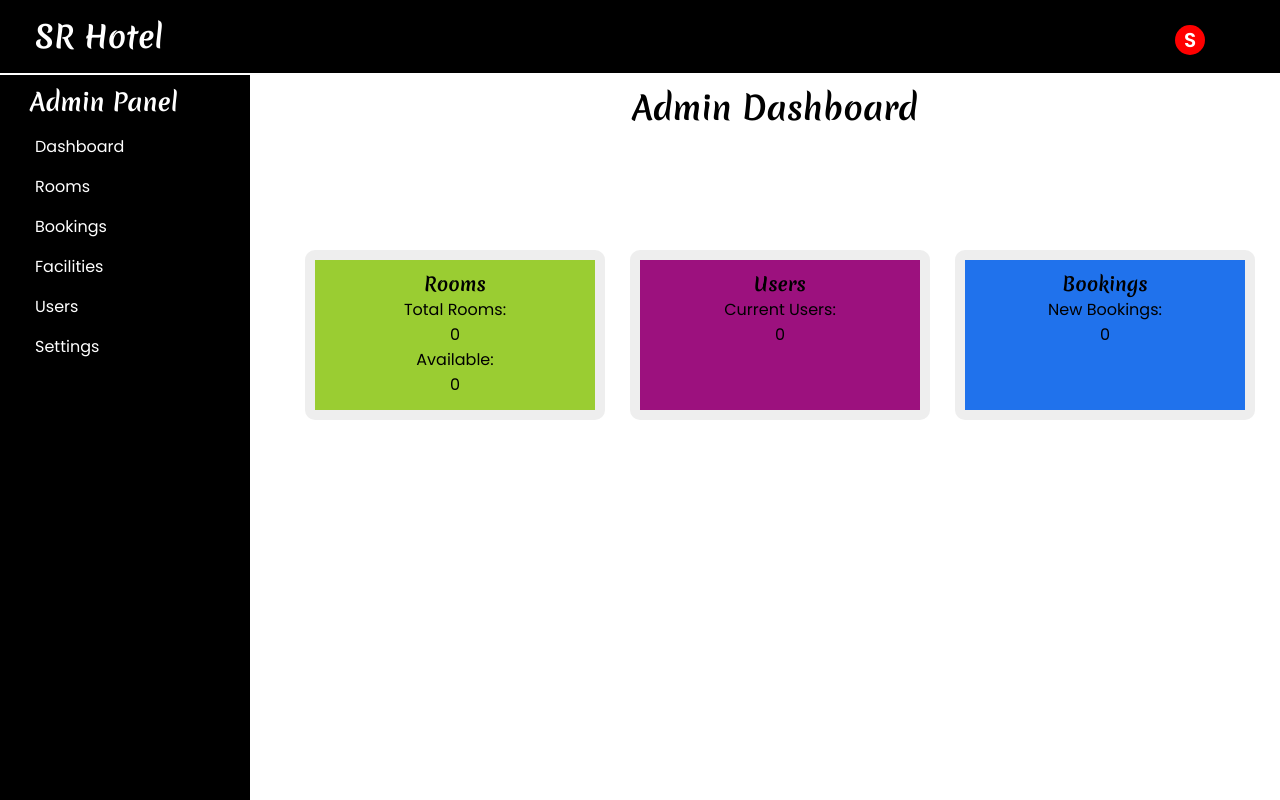
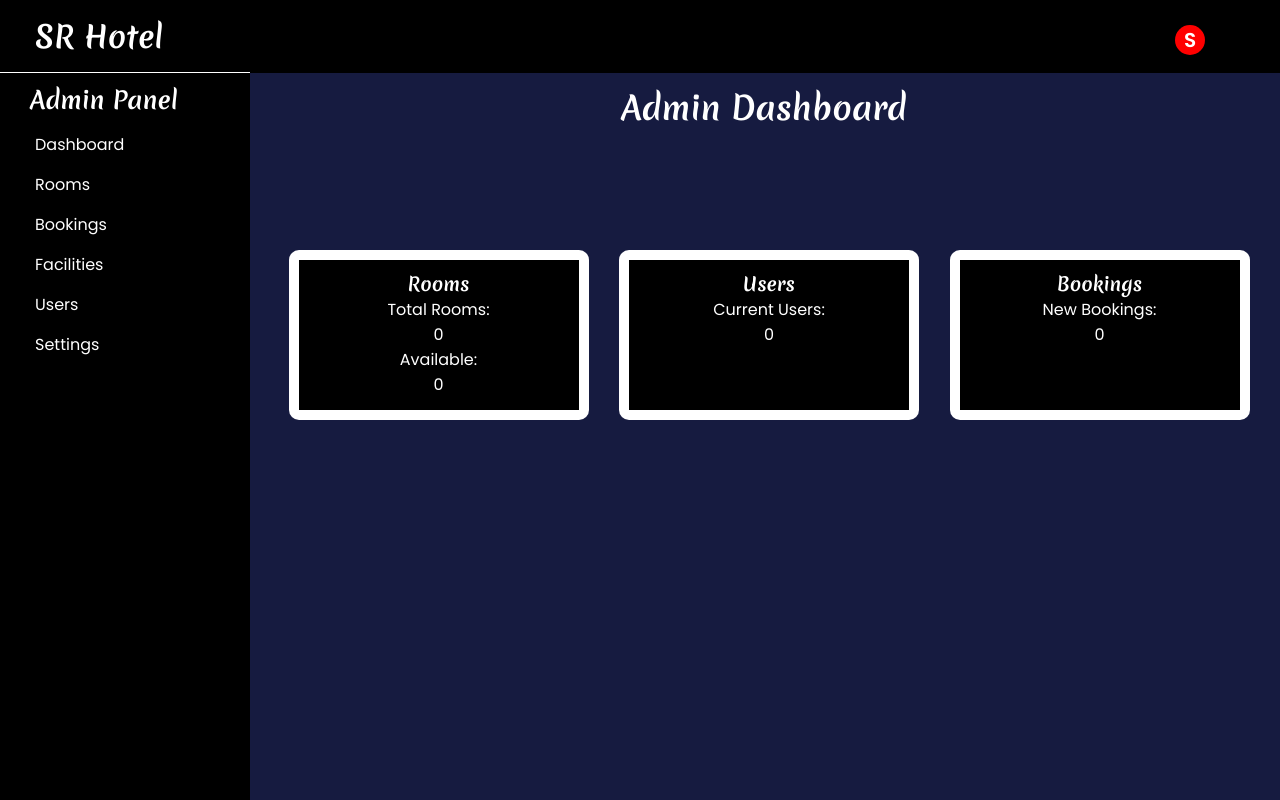
Before and after one commit to rohitghatal1/hotel_booking, a PHP site: page /a_adminDashboard.php in a window 1280 px wide. Run offline with PHP 8.4, Linux system fonts and the light colour scheme; the visitor is signed in with stand-in values (Sample User, id 1); data that the repository does not hold is empty.

Commit message:
added stye in user side and changed style in admin panel

```diff
--- a/CSS/facilities.css
+++ b/CSS/facilities.css
@@ -417,6 +417,10 @@ hr {
     left: 10px;
 }
 
+.copyright-info{
+    cursor: pointer;
+}
+
 .privacy-container {
     display: flex;
     justify-content: center;
--- a/CSS/rooms.css
+++ b/CSS/rooms.css
@@ -593,6 +593,11 @@ hr{
     position: relative;
     left: 10px;
 }
+
+.copyright-info{
+    cursor: pointer;
+}
+
 .privacy-container{
     display: flex;
     justify-content: center;
--- a/CSS/style.css
+++ b/CSS/style.css
@@ -754,6 +754,11 @@ hr{
     position: relative;
     left: 10px;
 }
+
+.copyright-info{
+    cursor: pointer;
+}
+
 .privacy-container{
     display: flex;
     justify-content: center;
--- a/HTML/aboutUs.php
+++ b/HTML/aboutUs.php
@@ -85,7 +85,7 @@ getContactDetails(); //function call to retrieve data from the databases
                         <div class="founder-description">
                             <h3 class="founder-name heading-font">Ilu Dangol</h3>
                         </div>
-                        <img src="../team/ilu4.jpg">
+                        <img src="../team/ilu.jpg">
                     </div>
                 </div>
             </fieldset>
--- a/admin/css/adminDashboard.css
+++ b/admin/css/adminDashboard.css
@@ -2,6 +2,10 @@
     padding: 0;
     margin: 0;
     box-sizing: border-box;
+}
+
+body{
+    background-color: #161B40;
 }
 
 /* for styling all heading with same font  */
@@ -104,7 +108,7 @@
 
 .sidebar{
     position: fixed;
-    top: 75px;
+    top: 72px;
     left: 0;
     width: 250px;
     height: 100%;
@@ -112,6 +116,7 @@
     color: white;
     padding: 10px;
     padding-left: 30px;
+    border-top: 1px solid #fff;
 }
 
 .sidebar_menu{
@@ -135,13 +140,15 @@
 }
 
 .dashboard-content{
+    background-color: #161B40;
     margin-top: 75px;
-    margin-left: 270px;
+    margin-left: 15.5rem;
     padding: 10px;
 }
 
 .dashboard-content h1{
     text-align: center;
+    color: #fff;
 }
 .cards{
     display: flex;
@@ -156,45 +163,33 @@ p{
     margin-left: 10px;
     text-align: center;
     width: 300px;
-    background-color: #eee;
+    background-color: #fff;
     border-radius: 10px;
     padding: 10px;
 }
 
 .roomCard{
     padding: 10px;
-    background-color: yellowgreen;
+    background-color: black;
+    color: #fff;
     min-height: 150px;
-    transition: background-color 1s;
-}
-
-.roomCard:hover{
-    background: radial-gradient(circle at top right, blue, green, yellow);
 }
 
 .userCard{
     padding: 10px;
-    background-color: rgb(156, 17, 126);
+    background-color: black;
+    color: #fff;
     min-height: 150px;
-    transition: background-color 1s;
-}
-
-.userCard:hover{
-    background: radial-gradient(circle at top right, rgb(28, 236, 205), rgb(172, 4, 158), rgb(81, 23, 225));
 }
 
 .bookingCard{
     padding: 10px;
-    background-color: rgb(32, 114, 236);
+    background-color: black;
+    color: #fff;
     min-height: 150px;
-    transition: background-color 1s;
-}
-
-.bookingCard:hover{
-    background: radial-gradient(circle at top right, rgb(12, 250, 47), rgb(54, 10, 231), rgb(214, 22, 22));
 }
 
 a{
     text-decoration: none;
-    color: black;
+    color: #fff;
 }
--- a/admin/css/booking.css
+++ b/admin/css/booking.css
@@ -2,6 +2,10 @@
     padding: 0;
     margin: 0;
     box-sizing: border-box;
+}
+
+body{
+    background-color: #161B40;
 }
 
 /* for styling all heading with same font  */
@@ -140,7 +144,7 @@
     margin-left: 270px;
     padding: 15px;
     width: 1200px;
-    background-color: #ccc;
+    background-color: black;
     border-radius: 10px;
     box-shadow: 5px 5px 5px rgba(0,0,0,0.3);
 }
--- a/admin/css/users.css
+++ b/admin/css/users.css
@@ -2,6 +2,10 @@
     padding: 0;
     margin: 0;
     box-sizing: border-box;
+}
+
+body{
+    background-color: #161B40;
 }
 
 /* for styling all heading with same font  */
@@ -140,7 +144,7 @@
     margin-left: 270px;
     padding: 15px;
     width: 1200px;
-    background-color: #ccc;
+    background-color: black;
     border-radius: 10px;
     box-shadow: 5px 5px 5px rgba(0,0,0,0.3);
 }
```
Also changed, not shown: CSS/aboutUs.css (+5 -3 lines), CSS/contactUs.css (+4 -3 lines), admin/css/Admin_facilities.css (+10 -8 lines), admin/css/rooms.css (+18 -21 lines), admin/css/settings.css (+25 -25 lines).
